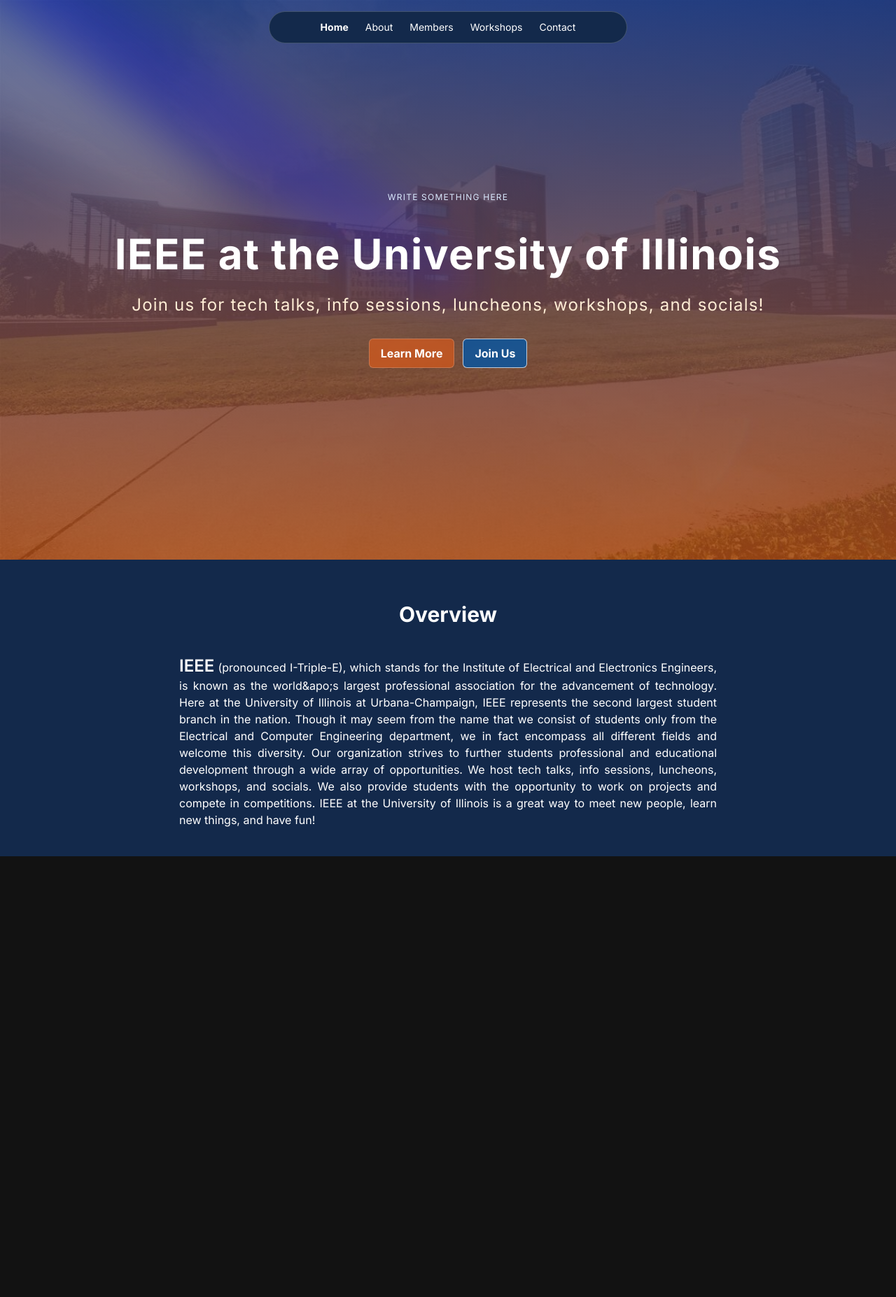
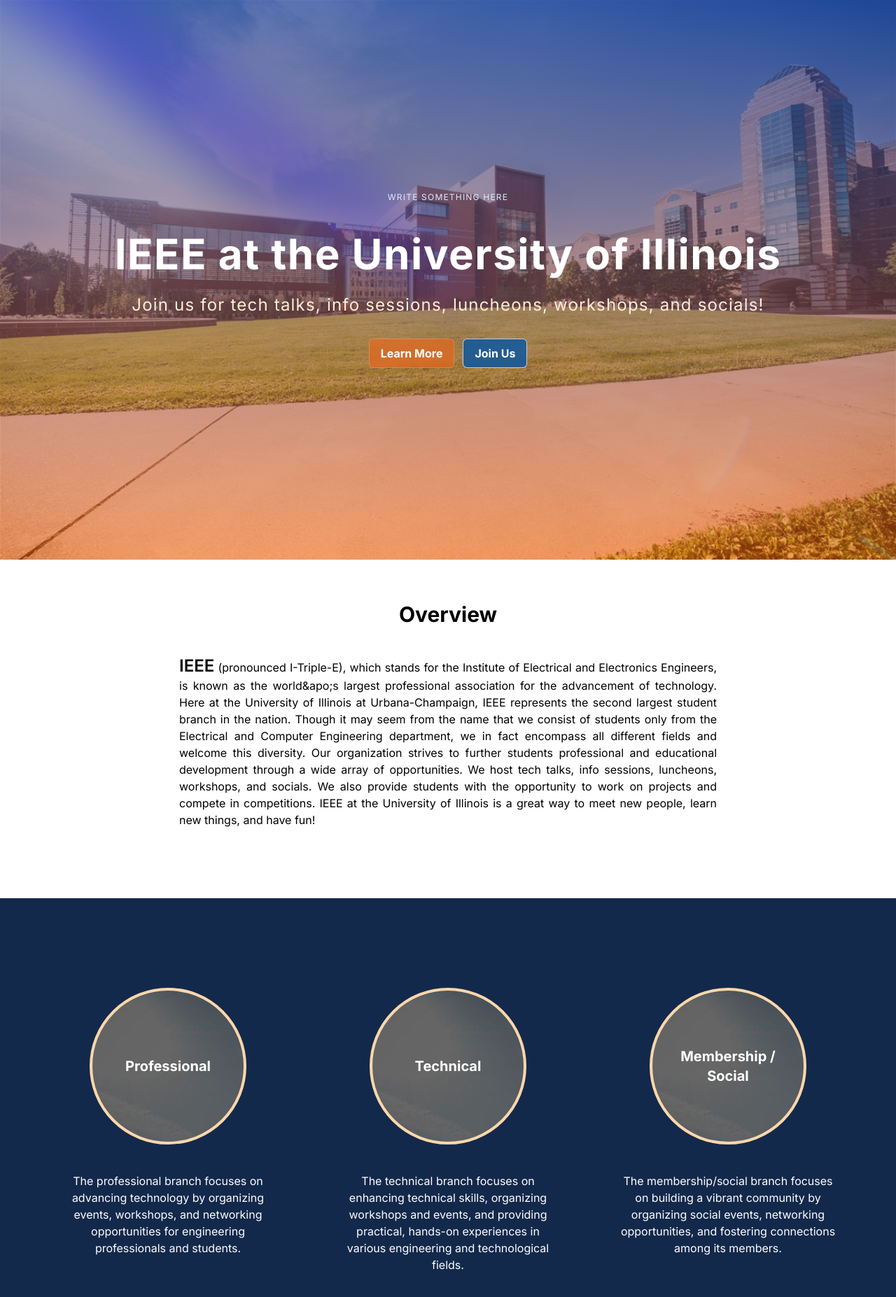
Before and after one commit to mshin5211/ieee, a Next.js app: page / in a window 1280 px wide. Shown: the top 1854 px of the page at 70% size. Before the commit the page ends 1224 px from the top, so only its background shows below. Built offline with nearby package versions, Linux system fonts and the light colour scheme.

Commit message:
added branches

```diff
--- a/src/_lib/data.ts
+++ b/src/_lib/data.ts
@@ -50,3 +50,26 @@
         description: 'workshop 4'
     }
 ]
+export const branchData = [
+    {
+        id: 1,
+        title: 'Professional',
+        href: '/branch-1',
+        src: '',
+        description: 'The professional branch focuses on advancing technology by organizing events, workshops, and networking opportunities for engineering professionals and students.'
+    },
+    {
+        id: 2,
+        title: 'Technical',
+        href: '/branch-2',
+        src: '',
+        description: 'The technical branch focuses on enhancing technical skills, organizing workshops and events, and providing practical, hands-on experiences in various engineering and technological fields.'
+    },
+    {
+        id: 3,
+        title: 'Membership / Social',
+        href: '/branch-3',
+        src: '',
+        description: 'The membership/social branch focuses on building a vibrant community by organizing social events, networking opportunities, and fostering connections among its members.'
+    }
+]
--- a/src/app/layout.tsx
+++ b/src/app/layout.tsx
@@ -3,6 +3,7 @@
 import "./globals.css";
 import { ThemeProvider } from "../components/theme-provider"
 import { Navbar } from "@/components/NavBar";
+import { FloatingNav } from "@/components/ui/FloatingNav";
 
 
 const inter = Inter({ subsets: ["latin"] });
@@ -22,11 +23,11 @@
       <body className={inter.className}>
         <ThemeProvider
               attribute="class"
-              defaultTheme="dark"
+              defaultTheme="light"
               enableSystem
               disableTransitionOnChange
             >
-              <Navbar />
+              <FloatingNav  />
               {children}
             </ThemeProvider>
       </body>
--- a/src/app/page.tsx
+++ b/src/app/page.tsx
@@ -1,3 +1,4 @@
+import Branch from "@/components/Branch";
 import Hero from "@/components/Hero";
 import Overview from "@/components/Overview";
 
@@ -7,6 +8,7 @@
     flex-col mx-auto sm:px-10 px-5 overflow-clip gap-y-5 dark:bg-dark'>
       <Hero />
       <Overview />
+      <Branch />
     </main>
   );
 }
--- /dev/null
+++ b/src/components/Branch.tsx
@@ -0,0 +1,19 @@
+import React from 'react'
+import Image from 'next/image'
+import BranchCard from './BranchCard'
+import { branchData } from '@/_lib/data'
+
+const Branch = () => {
+  return (
+    <div className='mt-10 grid md:grid-cols-3 grid-cols-1 justify-items-center gap-20 place-items-start w-screen bg-dark py-32 px-20'>
+        {branchData.map((branch) => (
+            <BranchCard key={branch.id} title={branch.title} description={branch.description} src={branch.src} />
+        ))}
+
+
+
+    </div>
+  )
+}
+
+export default Branch
--- /dev/null
+++ b/src/components/BranchCard.tsx
@@ -0,0 +1,22 @@
+import React from 'react'
+
+const BranchCard = ({ title, description, src }: {
+    title: string,
+    description: string,
+    src: string
+}) => {
+  return (
+    <div className='w-full flex justify-center items-center flex-col'>
+            <div className='w-full xl:w-[70%] max-md:w-[70%] rounded-full aspect-square relative flex justify-center items-center bg-[url("../images/quadDark.jpg")] border-orange-200 border-4'>
+                <div className='place-self-center place-content-center p-5'>
+                    <h1 className='text-white font-bold text-md text-wrap lg:text-xl text-center'>{title}</h1>
+                </div>
+            </div>
+            <div className='flex justify-center items-center w-full'>
+                <p className='text-white text-center mt-10 w-full'>{description}</p>
+            </div>
+    </div>
+  )
+}
+
+export default BranchCard
--- a/src/components/Hero.tsx
+++ b/src/components/Hero.tsx
@@ -11,7 +11,7 @@
     const [showModal, setShowModal] = React.useState(false);
 
   return (
-    <header id='heroImg' className='w-screen h-screen max-h-[800px] dark:bg-[url("../images/quadDark.jpg")] bg-[url("../images/quadLight.jpg")] md:bg-cover flex items-center justify-center'>
+    <header id='heroImg' className='w-screen h-screen max-h-[800px] dark:bg-[url("../images/quadDark.jpg")] bg-[url("../images/quad.jpg")] md:bg-cover flex items-center justify-center'>
         <div className='opacity-0 md:opacity-100'>
             <Spotlight className="-top-40 -left-10
             md:-left-32 md:-top-20 h-screen" fill="white" />
@@ -22,14 +22,14 @@
         </div>
 
         <div className="flex justify-center relative my-60 z-10">
-            <div className="max-w-[80vw] md:max-w-2xl lg:max-w-[80vw] flex flex-col
+            <div className="max-w-[80vw] md:max-w-2xl lg:max-w-[70vw] xl:max-w-[80vw] flex flex-col
             items-center justify-center flex-wrap gap-y-4">
                 <h2 className='uppercase tracking-widest text-xs
                 text-center text-blue-100 max-w-80'>
                     Write something here
                 </h2>
                 <TextGenerateEffect
-                    className='text-center text-[40px] md:text-5xl lg:text-6xl '
+                    className='text-center text-[40px] md:text-5xl xl:text-6xl '
                     words='IEEE at the University of Illinois'>
                 </TextGenerateEffect>
 
--- /dev/null
+++ b/src/components/ui/FloatingNav.tsx
@@ -0,0 +1,101 @@
+"use client";
+import React, { useState } from "react";
+import {
+  motion,
+  AnimatePresence,
+  useScroll,
+  useMotionValueEvent,
+} from "framer-motion";
+import { cn } from "@/utils/cn";
+import Link from "next/link";
+import { HoveredLink, Menu, MenuItem, ProductItem } from "./navbar-menu";
+import { aboutData, workshopData } from "@/_lib/data";
+import { usePathname } from "next/navigation";
+
+
+export const FloatingNav = ({
+  className,
+}: {
+  className?: string;
+}) => {
+  const { scrollYProgress } = useScroll();
+
+  const [visible, setVisible] = useState(false);
+
+  const [active, setActive] = useState<string | null>(null);
+  const pathname = usePathname();
+  const isHome = pathname === ("/") ? null : active;
+  const isAbout = pathname.startsWith("/about") ? null : active;
+  const isMembers = pathname.startsWith("/members") ? null : active;
+  const isWorkshops = pathname.startsWith("/workshops") ? null : active;
+  const isContact = pathname.startsWith("/contact") ? null : active;
+
+  const isHomeActive = pathname === ("/") ? true : false;
+  const isAboutActive = pathname.startsWith("/about") ? true : false;
+  const isMembersActive = pathname.startsWith("/members") ? true : false;
+  const isWorkshopsActive = pathname.startsWith("/workshops") ? true : false;
+  const isContactActive = pathname.startsWith("/contact") ? true : false;
+
+  useMotionValueEvent(scrollYProgress, "change", (current) => {
+    // Check if current is not undefined and is a number
+    if (typeof current === "number") {
+      let direction = current! - scrollYProgress.getPrevious()!;
+
+      if (scrollYProgress.get() < 0.05) {
+        setVisible(false);
+      } else {
+        if (direction < 0) {
+          setVisible(true);
+        } else {
+          setVisible(false);
+        }
+      }
+    }
+  });
+
+  return (
+    <AnimatePresence mode="wait">
+      <motion.div
+        initial={{
+        //   opacity: 1,
+          y: -100,
+        }}
+        animate={{
+          y: visible ? 0 : -100,
+        //   opacity: visible ? 1 : 0,
+        }}
+        transition={{
+          duration: 0.2,
+        }}
+        className={cn("fixed top-5 inset-x-0 max-w-xs sm:max-w-sm lg:max-w-lg mx-auto z-50 ", className)}
+      >
+        <Menu setActive={setActive}>
+        <MenuItem setActive={setActive} active={isHome} item="Home" isActive={isHomeActive}>
+            <HoveredLink href="/">Home</HoveredLink>
+        </MenuItem>
+        <MenuItem setActive={setActive} active={isAbout} item="About" isActive={isAboutActive}>
+            <HoveredLink href="/about">About</HoveredLink>
+        </MenuItem>
+        <MenuItem setActive={setActive} active={isMembers} item="Members" isActive={isMembersActive}>
+          <div className="flex flex-col space-y-4 text-sm">
+            {aboutData.map(({ id, title, href }) => (
+                <HoveredLink key={id} href={href}>{title}</HoveredLink>
+            ))}
+          </div>
+        </MenuItem>
+        <MenuItem setActive={setActive} active={isWorkshops} item="Workshops" isActive={isWorkshopsActive}>
+          <div className="text-sm grid grid-cols-1 lg:grid-cols-2 gap-10 p-4">
+            {workshopData.map(({ id, title, href, src, description }) => (
+                <ProductItem key={id} title={title} href={href} src={src} description={description} />
+            ))}
+          </div>
+        </MenuItem>
+        <MenuItem setActive={setActive} active={isContact} item="Contact" isActive={isContactActive}>
+            <HoveredLink href="/contact">Contact</HoveredLink>
+        </MenuItem>
+      </Menu>
+
+      </motion.div>
+    </AnimatePresence>
+  );
+};
```
